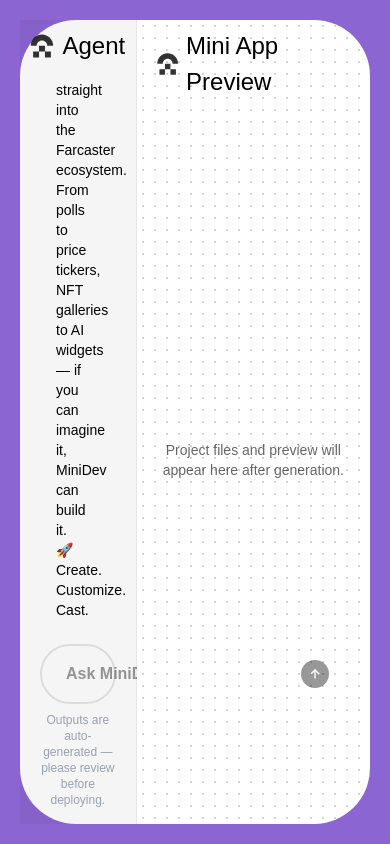
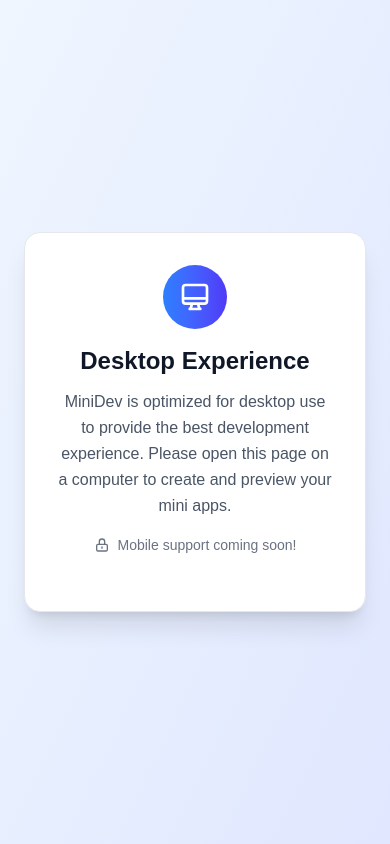
Before and after one commit to chetankashetti/miniapp-creator, a Next.js app: page / in a window 390 px wide. Built offline with nearby package versions, Linux system fonts and the light colour scheme; a web font is replaced by a local one.

Commit message:
feat: updates icons and few other ui elements

```diff
--- a/app/api/generate/route.ts
+++ b/app/api/generate/route.ts
@@ -2,6 +2,10 @@ import { NextRequest, NextResponse } from "next/server";
 import fs from "fs-extra";
 import path from "path";
 import { v4 as uuidv4 } from "uuid";
+import { exec } from "child_process";
+import { promisify } from "util";
+
+const execAsync = promisify(exec);
 import {
   createPreview,
   updatePreviewFiles,
@@ -311,15 +315,26 @@ export async function POST(request: NextRequest) {
     // Generate unique project ID
     const projectId = uuidv4();
     const userDir = path.join(process.cwd(), "generated", projectId);
-    const boilerplateDir = path.join(process.cwd(), "..", "farcaster-miniapp");
+    const boilerplateDir = path.join(
+      process.cwd(),
+      "generated",
+      `${projectId}-boilerplate`
+    );
 
     console.log(`📁 Project ID: ${projectId}`);
-    console.log(` User directory: ${userDir}`);
+    console.log(`📁 User directory: ${userDir}`);
     console.log(`📁 Boilerplate directory: ${boilerplateDir}`);
 
-    // Check if boilerplate directory exists
-    if (!(await fs.pathExists(boilerplateDir))) {
-      throw new Error(`Boilerplate directory not found: ${boilerplateDir}`);
+    // Clone boilerplate from GitHub
+    console.log("📋 Cloning boilerplate from GitHub...");
+    try {
+      await execAsync(
+        `git clone https://github.com/earnkitai/minidev-boilerplate.git "${boilerplateDir}"`
+      );
+      console.log("✅ Boilerplate cloned successfully");
+    } catch (error) {
+      console.error("❌ Failed to clone boilerplate:", error);
+      throw new Error(`Failed to clone boilerplate: ${error}`);
     }
 
     // Copy boilerplate to user directory
@@ -340,6 +355,15 @@ export async function POST(request: NextRequest) {
       },
     });
     console.log("✅ Boilerplate copied successfully");
+
+    // Clean up cloned boilerplate directory
+    console.log("🧹 Cleaning up boilerplate directory...");
+    try {
+      await fs.remove(boilerplateDir);
+      console.log("✅ Boilerplate directory cleaned up");
+    } catch (error) {
+      console.warn("⚠️ Failed to clean up boilerplate directory:", error);
+    }
 
     // Read boilerplate files
     console.log("📖 Reading boilerplate files...");
--- a/app/components/ChatInterface.tsx
+++ b/app/components/ChatInterface.tsx
@@ -56,18 +56,18 @@ export function ChatInterface({ currentProject, onProjectGenerated, onGenerating
     // Add welcome message when chat is empty
     useEffect(() => {
         if (chat.length === 0 && !aiLoading) {
-            setChat([{
-                role: 'ai',
-                content: `MiniDev is your on-chain sidekick that transforms ideas into fully functional Farcaster Mini Apps — no coding required. Just describe what you want, and MiniDev handles the logic, UI, and deployment straight into the Farcaster ecosystem.
+            //             setChat([{
+            //                 role: 'ai',
+            //                 content: `Minidev is your on-chain sidekick that transforms ideas into fully functional Farcaster Mini Apps — no coding required. Just describe what you want, and Minidev handles the logic, UI, and deployment straight into the Farcaster ecosystem.
 
-From polls to price tickers, NFT galleries to AI widgets — if you can imagine it, MiniDev can build it.
+            // From polls to price tickers, NFT galleries to AI widgets — if you can imagine it, Minidev can build it.
 
-🚀 Create. Customize. Cast.
+            // 🚀 Create. Customize. Cast.
 
-`,
-                phase: 'requirements',
-                timestamp: Date.now()
-            }]);
+            // `,
+            //                 phase: 'requirements',
+            //                 timestamp: Date.now()
+            //             }]);
         }
     }, [chat.length, aiLoading]);
 
@@ -421,10 +421,10 @@ From polls to price tickers, NFT galleries to AI widgets — if you can imagine
                         onChange={e => setPrompt(e.target.value)}
                         placeholder={
                             currentPhase === 'requirements'
-                                ? "Ask MiniDev"
+                                ? "Ask Minidev"
                                 : currentPhase === 'building'
-                                    ? "Ask MiniDev"
-                                    : "Ask MiniDev"
+                                    ? "Ask Minidev"
+                                    : "Ask Minidev"
                         }
                         className="flex-1 resize-none p-2 px-4 bg-transparent rounded-lg border-none focus:outline-none focus:border-none font-funnel-sans text-black-80 font-semibold"
                         disabled={aiLoading || isGenerating}
--- a/app/components/DevelopmentLogs.tsx
+++ b/app/components/DevelopmentLogs.tsx
@@ -20,7 +20,7 @@ export function DevelopmentLogs({ onComplete }: DevelopmentLogsProps) {
         <div className="flex-1 flex items-center justify-center">
             <div className="text-center">
                 <div className="flex justify-center mb-4">
-                    <div className="w-8 h-8 border-4 border-gray-300 border-t-blue-600 rounded-full animate-spin"></div>
+                    <div className="w-8 h-8 border-4 border-gray-300 border-t-black rounded-full animate-spin"></div>
                 </div>
                 <p className="text-lg font-medium text-gray-700">Minidev is generating your project</p>
             </div>
--- a/app/components/sections/icons.tsx
+++ b/app/components/sections/icons.tsx
@@ -605,10 +605,10 @@ const icons = {
     <svg {...props} aria-hidden="true" fill="currentColor" focusable="false" role="img" viewBox="0 0 24 24" xmlns="http://www.w3.org/2000/svg" className="shrink-0 grow-0 text-default size-6" ><path d="M3.682 19.338v-2.102c0-.476.127-.915.382-1.315.255-.4.603-.708 1.042-.926a14.89 14.89 0 0 1 2.939-1.067c.982-.24 1.966-.36 2.953-.36.352 0 .708.018 1.066.054.358.035.712.084 1.062.147-.015.831.164 1.613.537 2.347a4.882 4.882 0 0 0 1.595 1.822v1.4H3.682Zm15.003 2.713-1.303-1.303v-4.029a2.976 2.976 0 0 1-1.564-1.08 2.944 2.944 0 0 1-.608-1.832c0-.841.297-1.557.891-2.147a2.944 2.944 0 0 1 2.154-.886c.837 0 1.552.295 2.145.886.594.59.89 1.306.89 2.148 0 .656-.182 1.238-.546 1.743a3.018 3.018 0 0 1-1.404 1.084l1.073 1.072-1.294 1.31 1.294 1.301-1.728 1.733ZM11 12.006c-.94 0-1.742-.333-2.405-.999a3.28 3.28 0 0 1-.994-2.4c0-.94.331-1.743.994-2.405A3.276 3.276 0 0 1 11 5.208c.94 0 1.742.331 2.405.994.663.662.994 1.463.994 2.4 0 .939-.331 1.74-.994 2.406a3.27 3.27 0 0 1-2.405.998Zm7.252 2.235a.833.833 0 0 0 .612-.255.842.842 0 0 0 .255-.617.834.834 0 0 0-.253-.614.835.835 0 0 0-.612-.252.85.85 0 0 0-.616.251.823.823 0 0 0-.257.612c0 .24.085.447.257.618a.838.838 0 0 0 .614.257Z"></path></svg>
   ),
   earnySmallGrayIcon: (props: IconProps) => (
-    <svg {...props} width="24" height="25" viewBox="0 0 24 25" fill="none" xmlns="http://www.w3.org/2000/svg">
-      <path d="M15.0826 18.3286H21.2489V24.5H15.0775V18.3286H8.92224V24.5H2.75085V18.3286H8.91125V12.1572H15.0826V18.3286Z" fill="black" fillOpacity="0.8" />
-      <path d="M11.9999 0.5C18.438 0.500012 23.657 5.71915 23.6571 12.1572H17.4996C17.4996 9.11971 15.0374 6.65748 11.9999 6.65747C8.96236 6.6575 6.5002 9.11972 6.50012 12.1572H0.342651C0.342728 5.71916 5.56179 0.500025 11.9999 0.5Z" fill="black" fillOpacity="0.8" />
+    <svg {...props} width="370" height="370" viewBox="0 0 370 370" fill="none" xmlns="http://www.w3.org/2000/svg">
+      <path d="M369.512 369.798H280.586V277.256H369.512V369.798ZM149.002 3.74638C184.794 -3.37315 221.895 0.281892 255.611 14.2474C289.326 28.2128 318.144 51.8613 338.418 82.2044C358.693 112.548 369.514 148.222 369.514 184.715H280.588C280.588 165.81 274.981 147.329 264.478 131.61C253.975 115.891 239.045 103.638 221.579 96.4036C204.113 89.1691 184.894 87.2771 166.353 90.9651C147.811 94.6534 130.778 103.757 117.41 117.125C104.042 130.493 94.9385 147.526 91.2502 166.068C87.5621 184.61 89.454 203.829 96.6887 221.295C103.923 238.761 116.176 253.69 131.895 264.194C147.614 274.697 166.095 280.303 185 280.303V369.229C148.507 369.229 112.833 358.408 82.4895 338.133C52.1465 317.858 28.4978 289.041 14.5324 255.325C0.567105 221.61 -3.08796 184.51 4.03145 148.718C11.151 112.926 28.7249 80.0491 54.5295 54.2444C80.334 28.4399 113.21 10.866 149.002 3.74638ZM276.517 277.257H187.591V184.714H276.517V277.257Z" fill="black" fillOpacity="0.8" />
     </svg>
+
   ),
   newSidebarHomeMenuIcon: (props: IconProps) => (
     <svg {...props} width="33" height="32" viewBox="0 0 33 32" fill="none" xmlns="http://www.w3.org/2000/svg">
--- a/app/layout.tsx
+++ b/app/layout.tsx
@@ -25,33 +25,33 @@ const funnellsans = Funnel_Sans({
 
 export const metadata: Metadata = {
   metadataBase: new URL('https://minidev.fun'),
-  title: "MiniDev | Vibecode Farcaster Miniapps",
-  description: "Create custom mini apps with AI. Generate, preview, and deploy mini applications instantly with MiniDev's intelligent development platform.",
+  title: "Minidev | Vibecode Farcaster Miniapps",
+  description: "Create custom mini apps with AI. Generate, preview, and deploy mini apps on Farcaster.",
   keywords: [
-    "MiniDev", "AI mini app creator", "artificial intelligence", "app development",
+    "Minidev", "AI mini app creator", "artificial intelligence", "app development",
     "AI automation", "mini apps", "AI tools", "app generator",
-    "MiniDev platform", "AI-powered development", "automated app creation",
+    "Minidev platform", "AI-powered development", "automated app creation",
     "best app creator", "AI for development", "create apps with AI",
     "automated development", "AI development tools", "mini app generator"
   ],
-  authors: [{ name: "MiniDev Team" }],
+  authors: [{ name: "Minidev Team" }],
   robots: "index, follow",
   alternates: {
     canonical: 'https://minidev.fun',
   },
   openGraph: {
-    title: "MiniDev | Vibecode Farcaster Miniapps",
-    siteName: "MiniDev",
+    title: "Minidev | Vibecode Farcaster Miniapps",
+    siteName: "Minidev",
     url: "https://minidev.fun",
     type: "website",
     locale: "en_US",
-    description: "Create custom mini apps with AI. Generate, preview, and deploy mini applications instantly with MiniDev's intelligent development platform.",
+    description: "Create custom mini apps with AI. Generate, preview, and deploy mini apps on Farcaster.",
     images: [
       {
         url: "https://minidev.fun/og-image.png",
         width: 1200,
         height: 630,
-        alt: "MiniDev Platform Preview",
+        alt: "Minidev Platform Preview",
       },
     ],
   },
@@ -59,12 +59,12 @@ export const metadata: Metadata = {
     site: "@minidev_fun",
     creator: "@minidev_fun",
     card: "summary_large_image",
-    title: "MiniDev | Vibecode Farcaster Miniapps",
-    description: "Create custom mini apps with AI. Generate, preview, and deploy mini applications instantly with MiniDev's intelligent development platform.",
+    title: "Minidev | Vibecode Farcaster Miniapps",
+    description: "Create custom mini apps with AI. Generate, preview, and deploy mini apps on Farcaster.",
     images: [
       {
         url: "https://minidev.ai/og-image.png",
-        alt: "MiniDev Platform Preview",
+        alt: "Minidev Platform Preview",
       },
     ],
   },
@@ -81,7 +81,34 @@ export default function RootLayout({
         className={`${geistSans.variable} ${geistMono.variable} ${funnelDisplay.variable} ${funnellsans.variable} antialiased`}
         suppressHydrationWarning
       >
-        {children}
+        {/* Mobile Warning */}
+        <div className="md:hidden fixed inset-0 bg-gradient-to-br from-blue-50 to-indigo-100 z-50 flex items-center justify-center p-6">
+          <div className="bg-white rounded-2xl p-8 max-w-sm text-center shadow-xl border border-gray-200">
+            <div className="mb-6">
+              <div className="w-16 h-16 mx-auto bg-gradient-to-r from-blue-500 to-indigo-600 rounded-full flex items-center justify-center mb-4">
+                <svg className="w-8 h-8 text-white" fill="none" stroke="currentColor" viewBox="0 0 24 24">
+                  <path strokeLinecap="round" strokeLinejoin="round" strokeWidth={2} d="M9.75 17L9 20l-1 1h8l-1-1-.75-3M3 13h18M5 17h14a2 2 0 002-2V5a2 2 0 00-2-2H5a2 2 0 00-2 2v10a2 2 0 002 2z" />
+                </svg>
+              </div>
+              <h2 className="text-2xl font-bold text-gray-900 mb-3">Desktop Experience</h2>
+              <p className="text-gray-600 mb-4 leading-relaxed">
+                MiniDev is optimized for desktop use to provide the best development experience.
+                Please open this page on a computer to create and preview your mini apps.
+              </p>
+              <div className="flex items-center justify-center space-x-2 text-sm text-gray-500">
+                <svg className="w-4 h-4" fill="none" stroke="currentColor" viewBox="0 0 24 24">
+                  <path strokeLinecap="round" strokeLinejoin="round" strokeWidth={2} d="M12 15v2m-6 4h12a2 2 0 002-2v-6a2 2 0 00-2-2H6a2 2 0 00-2 2v6a2 2 0 002 2zm10-10V7a4 4 0 00-8 0v4h8z" />
+                </svg>
+                <span>Mobile support coming soon!</span>
+              </div>
+            </div>
+          </div>
+        </div>
+
+        {/* Desktop Content */}
+        <div className="hidden md:block">
+          {children}
+        </div>
       </body>
     </html>
   );
--- a/lib/llmOptimizer.ts
+++ b/lib/llmOptimizer.ts
@@ -509,11 +509,9 @@ CODE GENERATION RULES:
 - Implement "contractInteraction" functionality when specified
 - Follow "implementationNotes" for overall approach
 - Include all required imports based on dependencies
-- Use a clean, professional design with modern UI patterns
 - Prefer neutral colors (grays, whites, blacks) with subtle accents
 - Use consistent spacing, typography, and visual hierarchy
 - Ensure good contrast and accessibility
-- Keep the design minimal but not overly restrictive
 - Use subtle shadows and borders for depth when appropriate
 - If blockchain functionality is requested, include smart contract code in solidity and have a placeholder for the contract address and abi
 - Return valid JSON array only
```
